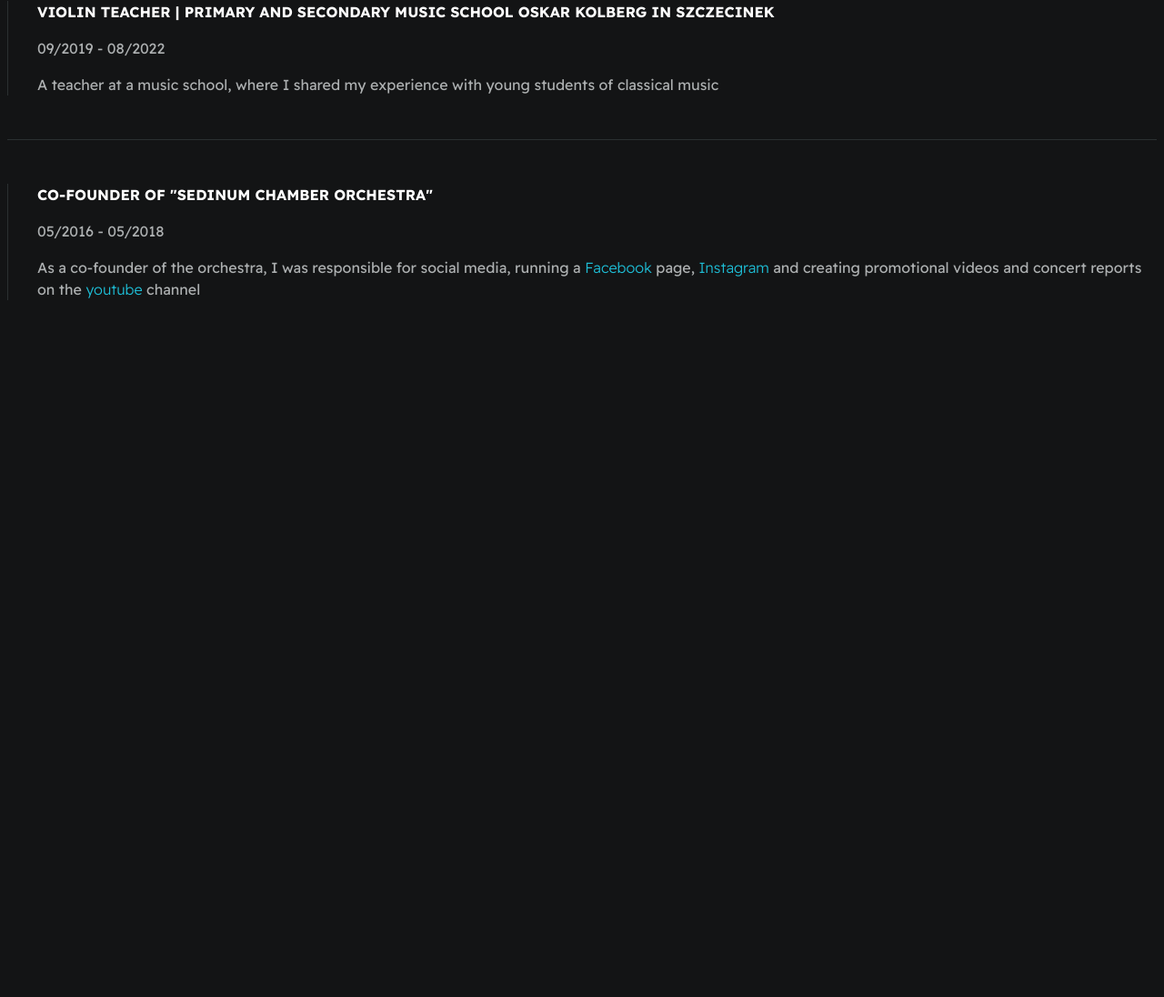
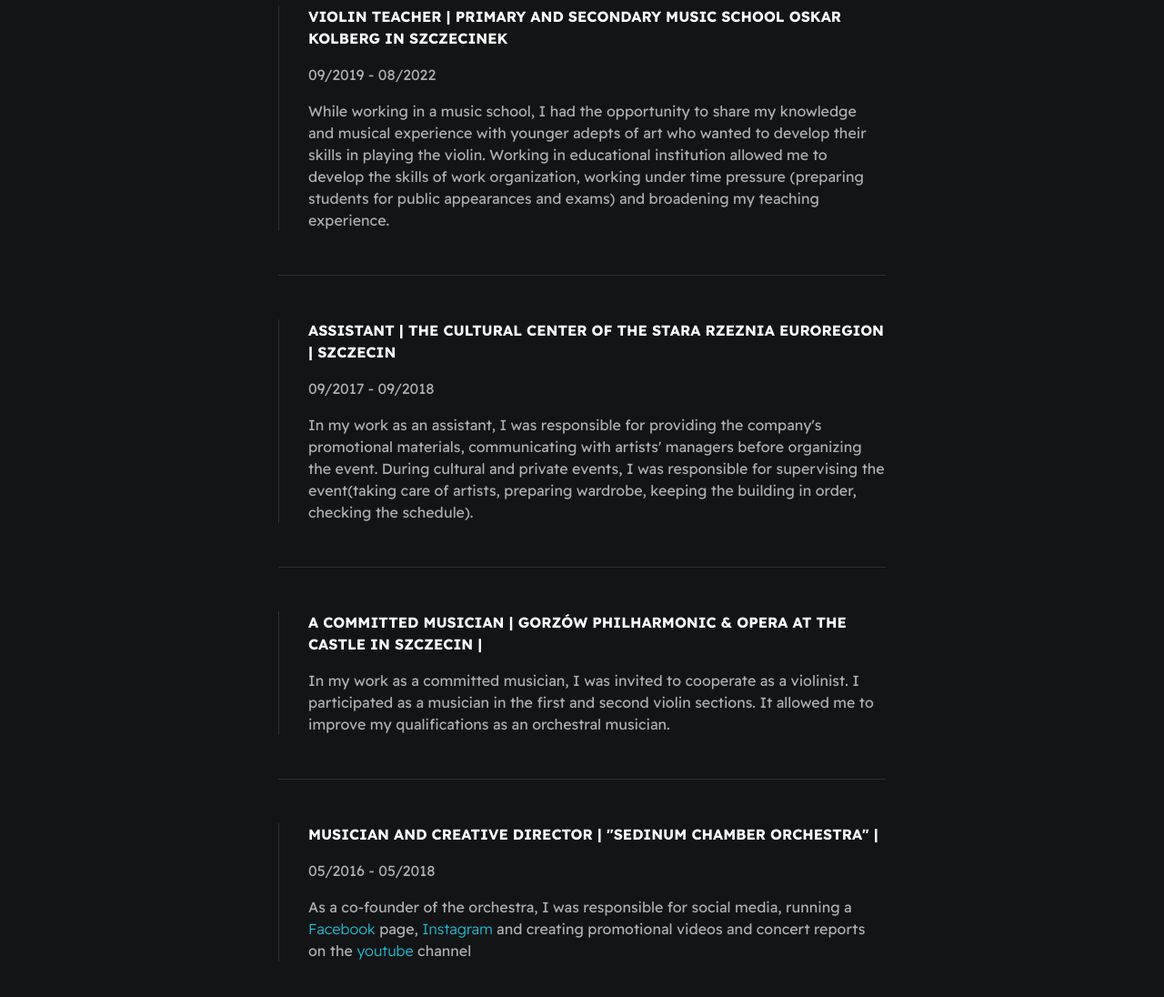
Before and after one commit to Lukasz-Szymanski/Resume, a plain HTML site: page index.html in a window 1280 px wide. Shown: the part 956-2052 px from the top of the page at 91% size. Before the commit the page ends 1358 px from the top, so only its background shows below. Drawn offline with Linux system fonts and the light colour scheme.

Commit message:
update work history

```diff
--- a/index.html
+++ b/index.html
@@ -37,13 +37,13 @@
             <ul id="qualifications--list">
                 <li>✔️ 3 years of work as a teacher in a music school </li>
                 <li>✔️ Deputy concertmaster at the "Classical Music Festival" in Eisenstadt</li>
-                <li>✔️ For many years, a musician who has been involved in Philharmonics and Operas </li>
+                <li>✔️ For many years, a musician who has been involved in orchestras</li>
                 <li>✔️ Creator of music videos, animations, concert reports and found footage </li>
                 <li>✔️ Collaboration in the production of CD recordings </li>
                 <li>✔️ Participation in Masterclasses with outstanding musicians </li>
             </ul>
         </section>
-    </div>
+
 
         <section class="section--page">
             <h2>Tech Stack</h2>
@@ -63,18 +63,34 @@
         <div class="card--work-history">
             <strong> VIOLIN TEACHER | PRIMARY AND SECONDARY MUSIC SCHOOL OSKAR KOLBERG IN SZCZECINEK </strong>
             <p>09/2019 - 08/2022</p>
-            <p>A teacher at a music school, where I shared my experience with young students of classical music</p>
+            <p>While working in a music school, I had the opportunity to share my knowledge and musical experience with younger adepts of art who wanted to develop their skills in playing the violin. Working in educational institution allowed me to develop the skills of work organization, working under time pressure (preparing students for public appearances and exams) and broadening my teaching experience.</p>
         </div>
 
         <div class="line-break"></div>
         <div class="card--work-history">
-        <strong> CO-FOUNDER OF "SEDINUM CHAMBER ORCHESTRA" </strong>
+            <strong>ASSISTANT | THE CULTURAL CENTER OF THE STARA RZEZNIA EUROREGION | SZCZECIN</strong>
+            <p>09/2017 - 09/2018</p>
+            <p>In my work as an assistant, I was responsible for providing the company's promotional materials, communicating with artists' managers before organizing the event. During cultural and private events, I was responsible for supervising the event(taking care of artists, preparing wardrobe, keeping the building in order, checking the schedule).</p>
+        </div>
+
+        <div class="line-break"></div>
+        <div class="card--work-history">
+            <strong>A COMMITTED MUSICIAN | GORZÓW PHILHARMONIC & OPERA AT THE CASTLE IN SZCZECIN |</strong>
+            <p>In my work as a committed musician, I was invited to cooperate as a violinist. I participated as a musician in the first and second violin sections. It allowed me to improve my qualifications as an orchestral musician.</p>
+        </div>
+
+
+        <div class="line-break"></div>
+        <div class="card--work-history">
+        <strong> MUSICIAN AND CREATIVE DIRECTOR | "SEDINUM CHAMBER ORCHESTRA" | </strong>
         <p>05/2016 - 05/2018</p>
         <p>As a co-founder of the orchestra, I was responsible for social media, running a <a href="https://www.facebook.com/sedinumchamberorchestra" target="_blank">Facebook</a> page, <a href="https://www.instagram.com/sedinumchamberorchestra/" target="_blank">Instagram</a> and creating promotional videos and concert reports on the <a href="https://www.youtube.com/channel/UCIZXNOywiP-hX5CyGjMTIZg" target="_blank">youtube</a> channel</p>
         </div>
 
     </section>
 
+    </div>
+
 
 </body>
 </html>
--- a/style & images/main.css
+++ b/style & images/main.css
@@ -78,7 +78,7 @@ li{
 #profile-pic{
     width: 150px;
     height: 150px;
-    object-fit:cover;
+    object-fit: cover;
     border-radius: 50%;
 }
 
```
Also changed, not shown: 1 other file.
